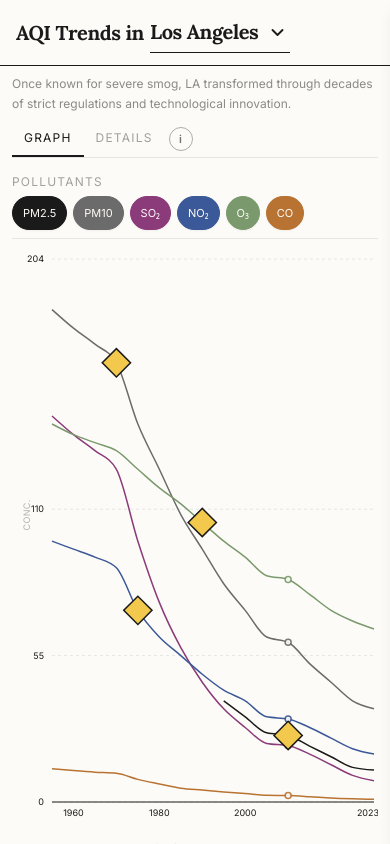
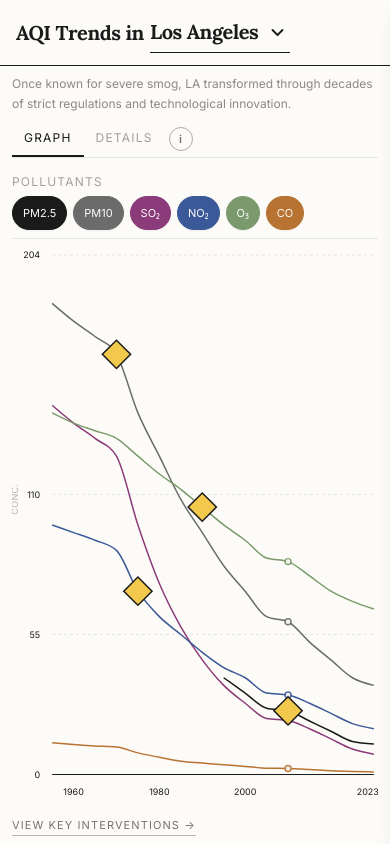
Before and after one commit to rakshran/aqi-tracker, a React (Vite) app: page / in a window 390 px wide. Built offline with nearby package versions, Linux system fonts and the light colour scheme.

Commit message:
1 viewport fix

```diff
--- a/src/App.jsx
+++ b/src/App.jsx
@@ -87,7 +87,7 @@ function App() {
   };
 
   return (
-    <div className="h-screen flex flex-col bg-canvas overflow-hidden">
+    <div className="h-[100dvh] md:h-screen flex flex-col bg-canvas overflow-hidden">
       {/* Masthead */}
       <header className="border-b border-ink px-4 md:px-8 py-3 md:py-4 flex-shrink-0">
         <div className="flex flex-wrap items-center gap-1.5 md:gap-3">
@@ -110,15 +110,17 @@ function App() {
         <div className="flex-1 md:w-3/4 flex flex-col overflow-hidden md:border-r border-ink/10">
           {/* Chart */}
           {selectedCity && (
-            <div className="flex-1 overflow-y-hidden md:overflow-y-auto px-3 md:px-8 pt-2 md:pt-4 pb-3 md:pb-10">
-              <PollutionChart
-                city={selectedCity}
-                onInterventionClick={handleInterventionClick}
-              />
+            <div className="flex-1 flex flex-col overflow-y-hidden md:overflow-y-auto px-3 md:px-8 pt-2 md:pt-4 pb-2 md:pb-10">
+              <div className="flex-1 min-h-0">
+                <PollutionChart
+                  city={selectedCity}
+                  onInterventionClick={handleInterventionClick}
+                />
+              </div>
               {/* Mobile-only trigger to open interventions drawer */}
               <button
                 onClick={() => setShowInterventions(true)}
-                className="md:hidden mt-2 font-sans text-[11px] uppercase tracking-widest text-ink/60 hover:text-ink border-b border-ink/30 hover:border-ink pb-0.5 transition-colors"
+                className="md:hidden mt-1 font-sans text-[11px] uppercase tracking-widest text-ink/60 hover:text-ink border-b border-ink/30 hover:border-ink pb-0.5 transition-colors self-start"
               >
                 View Key Interventions &rarr;
               </button>
--- a/src/components/PollutionChart.jsx
+++ b/src/components/PollutionChart.jsx
@@ -329,12 +329,12 @@ export default function PollutionChart({ city, onInterventionClick }) {
           </div>
 
           {/* Chart Container — no background, directly on grid */}
-          <div className="flex-1 min-h-0" style={isMobile ? { minHeight: 'clamp(170px, 30vh, 210px)' } : undefined}>
+          <div className="flex-1 min-h-0 pb-1 md:pb-0">
             <div className="h-full">
               <ResponsiveContainer width="100%" height="100%">
                 <LineChart
                   data={city.data}
-                  margin={isMobile ? { top: 12, right: 4, left: 4, bottom: 0 } : { top: 10, right: 10, left: 20, bottom: 5 }}
+                  margin={isMobile ? { top: 8, right: 4, left: 4, bottom: 12 } : { top: 10, right: 10, left: 20, bottom: 5 }}
                 >
                   <CartesianGrid
                     horizontal={true}
@@ -349,7 +349,11 @@ export default function PollutionChart({ city, onInterventionClick }) {
                     tickLine={false}
                     axisLine={{ stroke: '#1A1A1A', strokeWidth: 1 }}
                     {...(isMobile
-                      ? { ticks: mobileTicks }
+                      ? {
+                        ticks: mobileTicks,
+                        tickMargin: 8,
+                        height: 22,
+                      }
                       : { interval: 'preserveStartEnd' }
                     )}
                   />
@@ -359,7 +363,7 @@ export default function PollutionChart({ city, onInterventionClick }) {
                       ? {
                         width: 36,
                         tick: { fontSize: 9, fontFamily: 'Inter, sans-serif' },
-                        tickMargin: 2,
+                        tickMargin: 6,
                       }
                       : {
                         style: { fontSize: '10px', fontFamily: 'Inter, sans-serif' },
@@ -372,7 +376,7 @@ export default function PollutionChart({ city, onInterventionClick }) {
                       value: 'Conc.',
                       angle: -90,
                       position: 'insideLeft',
-                      dx: 6,
+                      dx: -6,
                       style: {
                         fontSize: '9px',
                         fontFamily: 'Inter, sans-serif',
```
